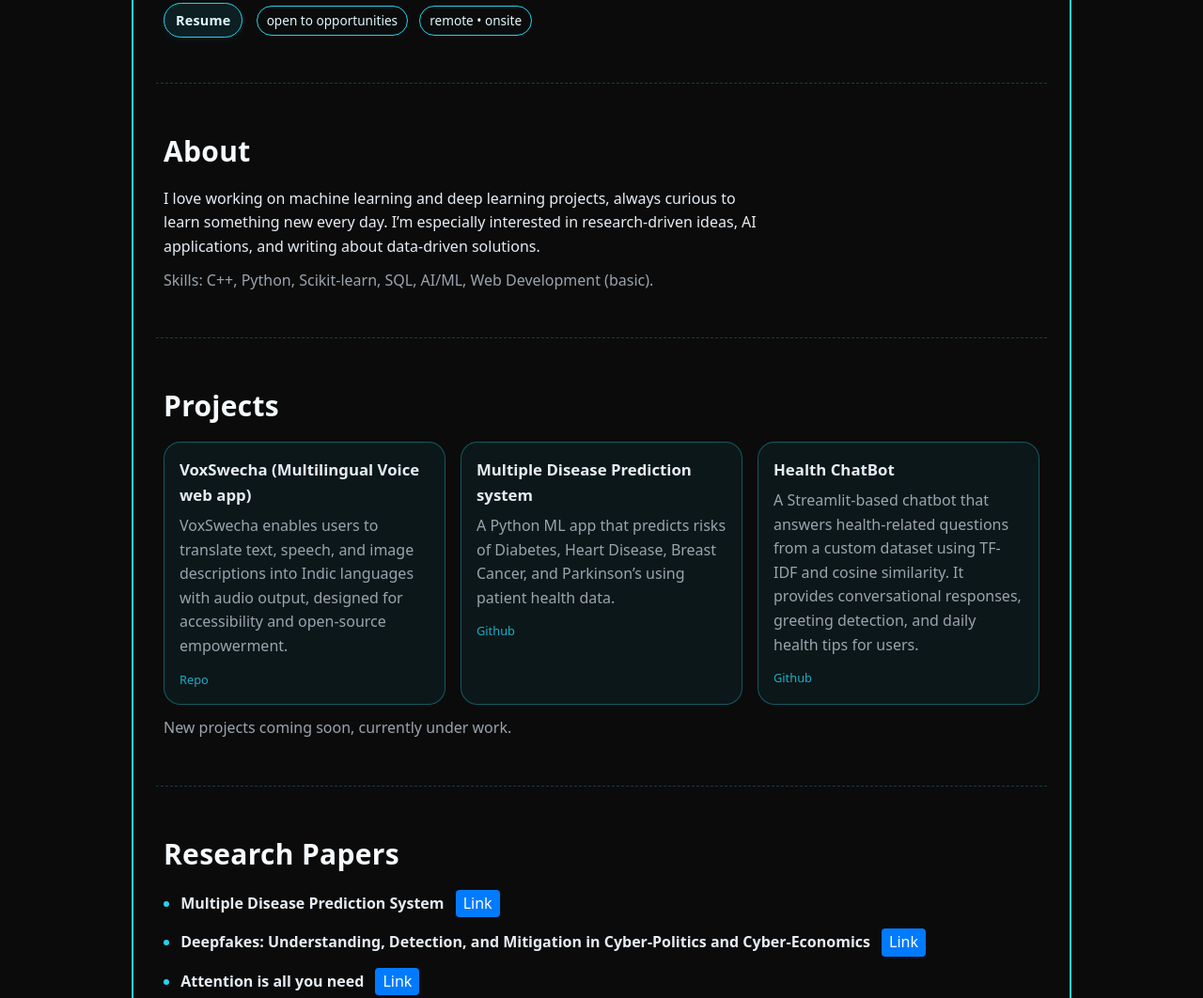
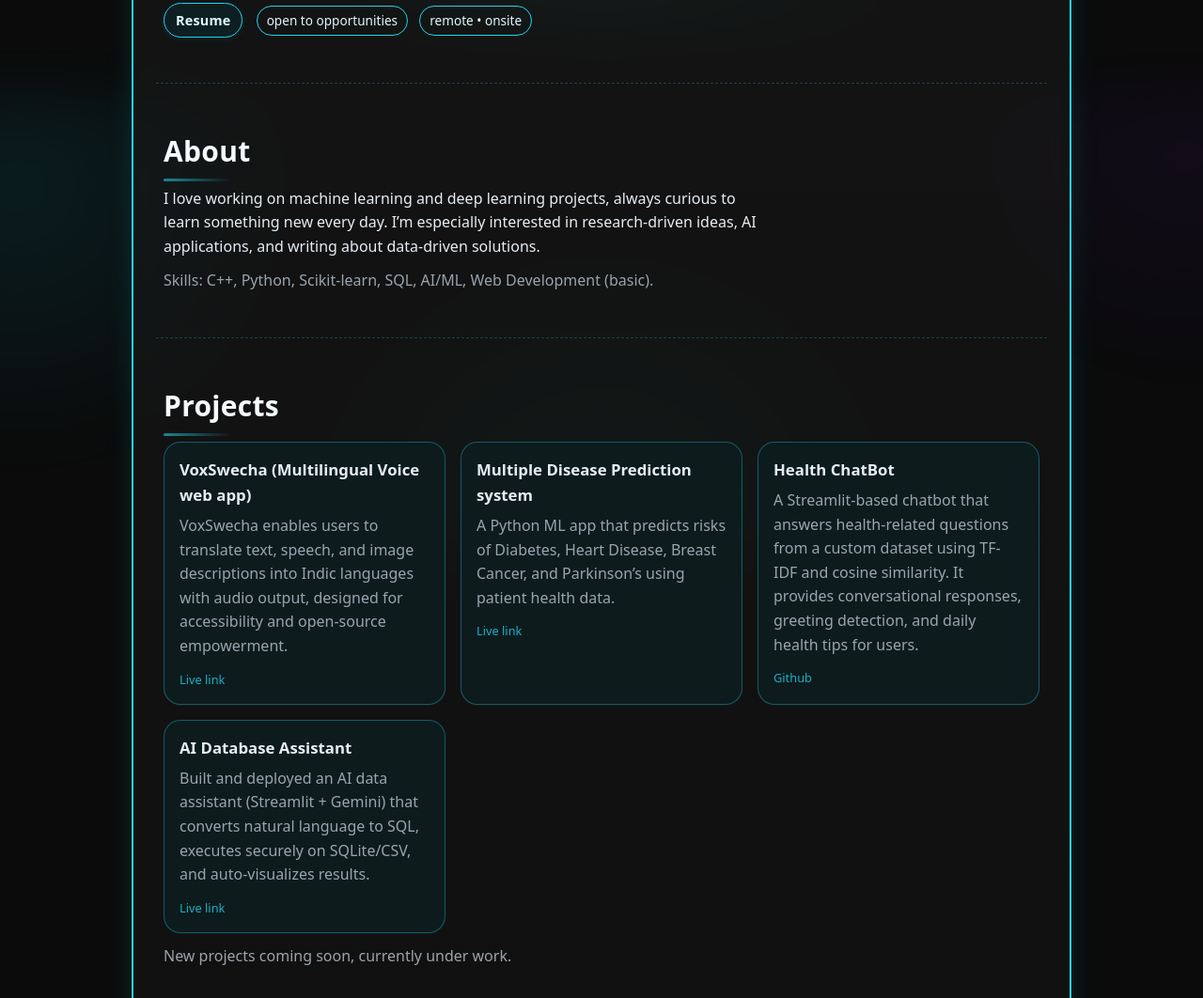
Before and after one commit to Vardhan1120/portfolio, a plain HTML site: page index.html in a window 1280 px wide. Shown: the part 374-1436 px from the top of the page at 94% size. Drawn offline with Linux system fonts and the light colour scheme.

Commit message:
made ui better and minor changes

```diff
--- a/index.html
+++ b/index.html
@@ -14,6 +14,15 @@
         --radius: 18px;
         --frame-radius: 28px;
         --maxw: 1000px;
+        /* Enhanced theme tokens */
+        --bg-glow-1: #21d3ee20;
+        --bg-glow-2: #7c3aed18;
+        --bg-glow-3: #14b8a620;
+        --card-bg: color-mix(in srgb, var(--bg) 92%, var(--accent) 8%);
+        --glass: rgba(255, 255, 255, 0.035);
+        --shadow-lg: 0 10px 30px rgba(34, 211, 238, 0.12);
+        --shadow-sm: 0 6px 18px rgba(34, 211, 238, 0.08);
+        --ring: 0 0 0 1px rgba(34, 211, 238, 0.35);
       }
 
       /* Base */
@@ -30,6 +39,36 @@
         line-height: 1.6;
         background: var(--bg);
         color: var(--text);
+      }
+      /* Ambient animated background */
+      body::before,
+      body::after {
+        content: "";
+        position: fixed;
+        inset: -20% -10% auto -10%;
+        height: 70vh;
+        z-index: -1;
+        background:
+          radial-gradient(40vw 40vw at 10% 20%, var(--bg-glow-1), transparent 60%),
+          radial-gradient(35vw 35vw at 90% 10%, var(--bg-glow-2), transparent 60%),
+          radial-gradient(45vw 45vw at 50% 100%, var(--bg-glow-3), transparent 60%);
+        filter: blur(32px) saturate(140%);
+        opacity: 0.9;
+        pointer-events: none;
+        transform: translateZ(0);
+        animation: floatGlow 18s ease-in-out infinite alternate;
+      }
+      body::after {
+        inset: auto -10% -20% -10%;
+        height: 60vh;
+        opacity: 0.7;
+        animation-duration: 22s;
+        animation-delay: -4s;
+      }
+
+      @keyframes floatGlow {
+        0% { transform: translate3d(0,0,0) scale(1); }
+        100% { transform: translate3d(0,-12px,0) scale(1.03); }
       }
       a {
         color: inherit;
@@ -50,6 +89,12 @@
         padding: 24px;
         border: 2px solid var(--accent);
         border-radius: var(--frame-radius);
+        background:
+          linear-gradient(180deg, rgba(255,255,255,0.04), rgba(255,255,255,0.02)),
+          rgba(11,11,11,0.55);
+        backdrop-filter: blur(6px);
+        -webkit-backdrop-filter: blur(6px);
+        box-shadow: inset 0 1px 0 rgba(255,255,255,0.05), var(--shadow-lg);
       }
 
       /* GitHub Heatmap */
@@ -60,6 +105,21 @@
         background: color-mix(in srgb, var(--bg) 96%, var(--accent) 4%);
         border-radius: var(--radius);
         border: 1px solid rgba(34, 211, 238, 0.15);
+        position: relative;
+        overflow: hidden;
+        box-shadow: var(--shadow-sm);
+      }
+      .github-heatmap::after {
+        content: "";
+        position: absolute;
+        inset: 0;
+        background: linear-gradient(120deg, transparent 0%, rgba(255,255,255,0.05) 40%, transparent 80%);
+        transform: translateX(-100%);
+        animation: sheen 8s linear infinite;
+      }
+      @keyframes sheen {
+        0% { transform: translateX(-100%); }
+        100% { transform: translateX(100%); }
       }
       .github-heatmap img {
         max-width: 95%;
@@ -100,6 +160,7 @@
         -webkit-backdrop-filter: blur(8px);
         overflow-x: auto;
         -webkit-overflow-scrolling: touch;
+        box-shadow: var(--shadow-sm);
       }
       .nav a {
         text-transform: lowercase;
@@ -109,6 +170,7 @@
         border-radius: 999px;
         transition: all 0.2s ease;
         flex-shrink: 0;
+        position: relative;
       }
       .nav a:hover {
         background: rgba(34, 211, 238, 0.12);
@@ -118,7 +180,16 @@
         background: rgba(34, 211, 238, 0.18);
         color: #fff;
       }
-
+      .nav .active::after {
+        content: "";
+        position: absolute;
+        left: 12px;
+        right: 12px;
+        bottom: 2px;
+        height: 2px;
+        background: linear-gradient(90deg, transparent, var(--accent), transparent);
+        border-radius: 999px;
+      }
       /* Sections */
       main {
         margin-top: 28px;
@@ -127,9 +198,17 @@
         padding: 48px 8px;
         border-bottom: 1px dashed rgba(34, 211, 238, 0.25);
         scroll-margin-top: 92px;
+        animation: riseIn 600ms ease both;
       }
       section:last-of-type {
         border-bottom: none;
+      }
+      section:nth-of-type(odd) { animation-delay: 80ms; }
+      section:nth-of-type(even) { animation-delay: 140ms; }
+
+      @keyframes riseIn {
+        from { opacity: 0; transform: translateY(8px); }
+        to { opacity: 1; transform: translateY(0); }
       }
       h1,
       h2 {
@@ -144,6 +223,18 @@
       h2 {
         font-size: clamp(22px, 3.5vw, 30px);
         margin: 0 0 14px;
+        position: relative;
+      }
+      h2::after {
+        content: "";
+        position: absolute;
+        left: 0;
+        bottom: -8px;
+        width: 72px;
+        height: 3px;
+        background: linear-gradient(90deg, var(--accent), transparent);
+        border-radius: 999px;
+        opacity: 0.6;
       }
       p {
         color: var(--text);
@@ -162,6 +253,7 @@
         font-size: 0.85rem;
         margin-right: 8px;
       }
+      .tag:hover { background: rgba(34,211,238,0.12); color: #fff; border-color: var(--accent); }
 
       /* Resume button */
       .resume-link {
@@ -194,8 +286,11 @@
         border: 1.5px solid rgba(34, 211, 238, 0.35);
         border-radius: var(--radius);
         padding: 16px;
-        background: color-mix(in srgb, var(--bg) 94%, var(--accent) 6%);
+        background: var(--card-bg);
+        box-shadow: 0 1px 0 rgba(255,255,255,0.03);
+        transition: transform .25s ease, box-shadow .25s ease, border-color .25s ease;
       }
+      .card:hover { transform: translateY(-4px); box-shadow: var(--shadow-sm); border-color: var(--accent); }
       .card h3 {
         margin: 0 0 6px;
         font-size: 1.05rem;
@@ -240,15 +335,11 @@
         border: 1.5px solid rgba(34, 211, 238, 0.35);
         border-radius: var(--radius);
         padding: 20px;
-        background: color-mix(in srgb, var(--bg) 94%, var(--accent) 6%);
-        transition: all 0.2s ease;
+        background: var(--card-bg);
+        transition: transform .25s ease, box-shadow .25s ease, border-color .25s ease;
         display: block;
       }
-      .social-card:hover {
-        border-color: var(--accent);
-        background: color-mix(in srgb, var(--bg) 90%, var(--accent) 10%);
-        transform: translateY(-2px);
-      }
+      .social-card:hover { border-color: var(--accent); background: color-mix(in srgb, var(--bg) 90%, var(--accent) 10%); transform: translateY(-3px); box-shadow: var(--shadow-sm); }
       .social-card h3 {
         margin: 0 0 8px;
         font-size: 1.1rem;
@@ -266,6 +357,8 @@
         color: var(--muted);
         font-size: 0.9rem;
         text-align: center;
+        border-top: 1px dashed rgba(34, 211, 238, 0.25);
+        background: linear-gradient(180deg, rgba(255,255,255,0.02), rgba(255,255,255,0));
       }
 
       /* Responsive Tweaks */
@@ -277,6 +370,7 @@
         .frame {
           margin: 16px auto;
           padding: 16px;
+          border-radius: 22px;
         }
         section {
           padding: 32px 4px;
@@ -356,7 +450,7 @@
           </p>
           <p style="margin-top: 18px">
 
-            <a href="https://drive.google.com/file/d/1HQNal1QOyZULA5wVHGAbnUejdwN2Ee8V/view?usp=drive_link" target="_blank" class="resume-link">
+            <a href="https://drive.google.com/file/d/1yMECJav-sBxIfFKY-Hl2OJBazlxVxJ1F/view?usp=sharing" target="_blank" rel="noopener" class="resume-link">
               Resume
             </a>
           <span class="tag">open to opportunities</span>
@@ -385,9 +479,9 @@
       </p>
       <div class="project-links">
         <a
-                  href="https://code.swecha.org/vardhan1120/voxswecha"
+          href="https://voxswecha-main-7h33.onrender.com/"
           class="social-link"
-                  >Repo</a
+          >Live link</a
         >
       </div>
     </article>
@@ -398,9 +492,9 @@
       </p>
       <div class="project-links">
         <a
-                  href="https://github.com/Vardhan1120/DiseasePredictor"
+          href="https://diseasepredictor-rwknfxkwed7qnyg8acah7j.streamlit.app/"
           class="social-link"
-                  >Github</a
+          >Live link</a
         >
       </div>
     </article>
@@ -417,11 +511,27 @@
         >
       </div>
     </article>
+
+    <!-- New project placeholder -->
+    <article class="card" role="listitem">
+      <h3>AI Database Assistant</h3>
+      <p>
+        Built and deployed an AI data assistant (Streamlit + Gemini) that converts natural language to SQL, executes securely on SQLite/CSV, and auto-visualizes results.
+      </p>
+      <div class="project-links">
+        <a
+          href="https://ai-database-assistant.streamlit.app/"
+          class="social-link"
+        >Live link</a>
+      </div>
+    </article>
+
   </div>
   <p class="muted" style="margin-top: 12px">
     New projects coming soon, currently under work.
   </p>
 </section>
+
 
         <section id="papers" aria-labelledby="papers-title">
           <h2 id="papers-title">Research Papers</h2>
```
Lines whose indentation alone changed are shown as unchanged.
